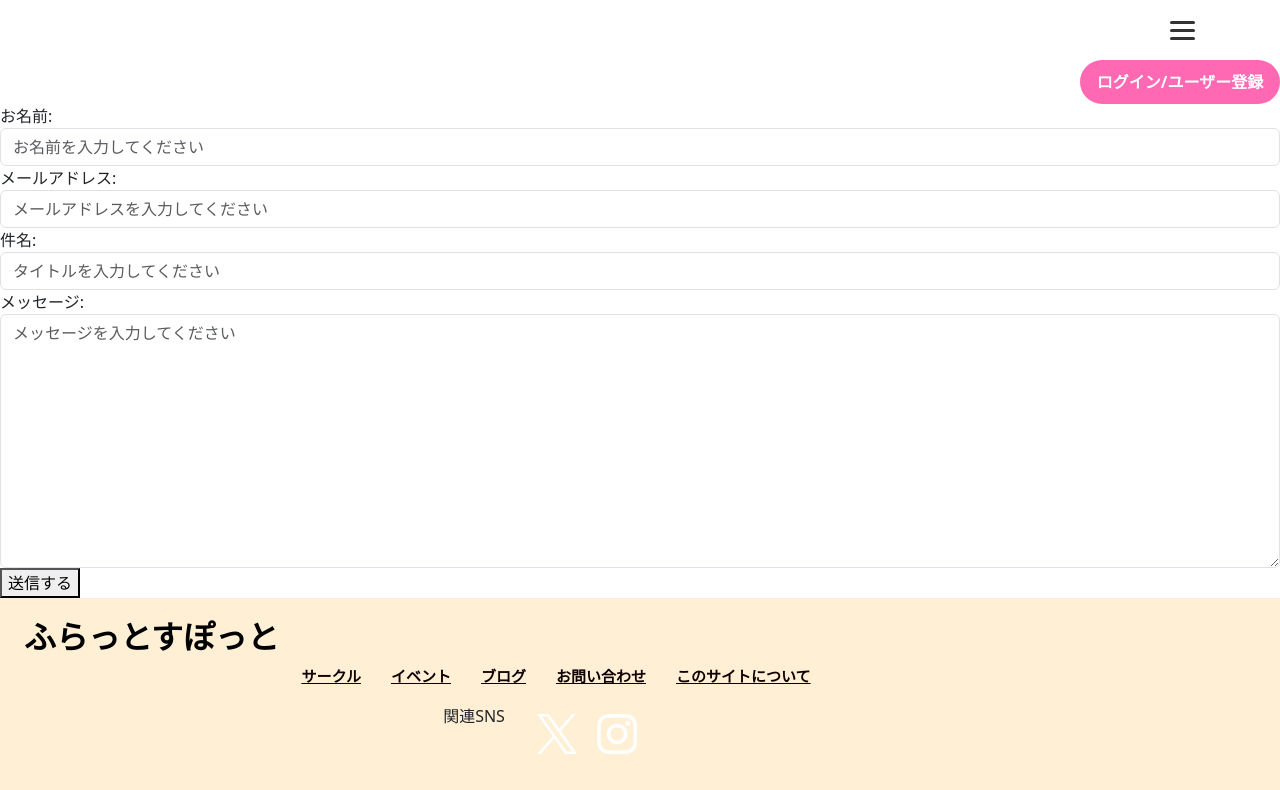
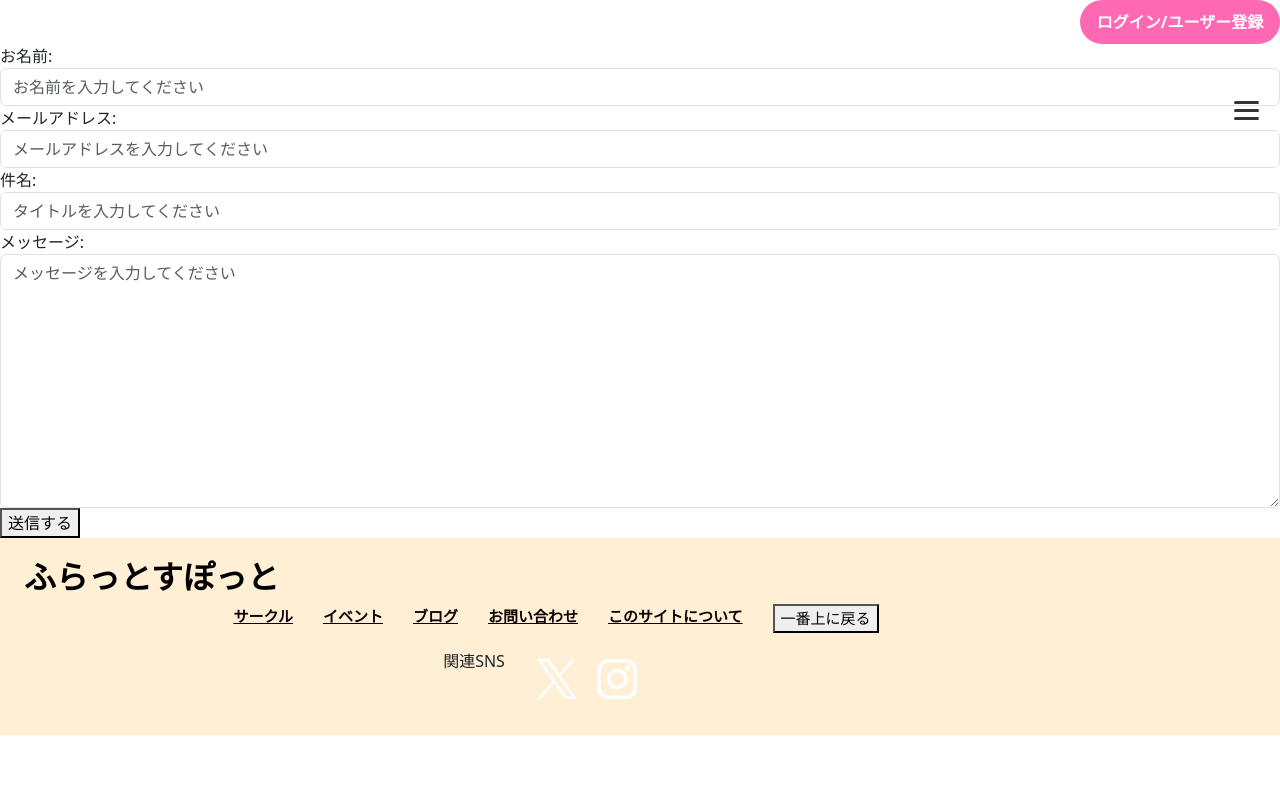
Before and after one commit to ykt0727/flatspotproject, a Django app: page /student/contact in a window 1280 px wide. Shown: the part 56-846 px from the top of the page. After the commit the page ends 791 px from the top, so only its background shows below. Run offline with Django 4.2, Linux system fonts and the light colour scheme.

Commit message:
studentベースファイル改定

```diff
--- a/studentapp/static/css/student.css
+++ b/studentapp/static/css/student.css
@@ -10,10 +10,11 @@
     width: 60px;
     justify-content: center;
     align-items: center;
-    position: relative;
+    position: fixed;
+    top: 17%;
     z-index: 100;
     cursor: pointer;
-    margin-left: 90%;
+    margin-left: 95%;
   }
 
   /* ハンバーガーメニューのアイコン */
@@ -58,26 +59,26 @@
 
   /* メニューのデザイン*/
   .nav_content {
-    width: 100%;
+    width:  35%;
     height: 100%;
     position: fixed;
     top: 0;
     left: 100%;
     z-index: 99;
-    background: #fff;
+    background: #ffc0cb;
     transition: 0s;
   }
 
   /* メニュー黒ポチを消す */
   .nav_list {
     list-style: none;
-    text-align: right;
+    text-align: left;
     margin-top: 60px;
   }
 
   /* アイコンがクリックされたらメニューを表示 */
   #drawer_input:checked ~ .nav_content {
-    left: 0;/* メニューを画面に入れる */
+    left: 65%;/* メニューを画面に入れる */
   }
 
 
--- a/studentapp/templates/student_base_anyone.html
+++ b/studentapp/templates/student_base_anyone.html
@@ -36,11 +36,11 @@
       <!-- メニュー -->
       <nav class="nav_content">
         <ul class="nav_list">
-          <li class="nav_item"><a href="{% url 'studentapp:clublist' %}">サークル</a></li>
-          <li class="nav_item"><a href="{% url 'studentapp:eventlist' %}">イベント</a></li>
-          <li class="nav_item"><a href="{% url 'studentapp:bloglist' %}">ブログ</a></li>
-          <li class="nav_item"><a href="{% url 'studentapp:contact' %}">お問い合わせ</a></li>
-          <li class="nav_item"><a href="{% url 'studentapp:about' %}">このサイトについて</a></li>
+          <li class="nav_item"><a href="{% url 'studentapp:clublist' %}" style="text-decoration:none;">サークル</a></li>
+          <li class="nav_item"><a href="{% url 'studentapp:eventlist' %}" style="text-decoration:none;">イベント</a></li>
+          <li class="nav_item"><a href="{% url 'studentapp:bloglist' %}" style="text-decoration:none;">ブログ</a></li>
+          <li class="nav_item"><a href="{% url 'studentapp:contact' %}" style="text-decoration:none;">お問い合わせ</a></li>
+          <li class="nav_item"><a href="{% url 'studentapp:about' %}" style="text-decoration:none;">このサイトについて</a></li>
         </ul>
       </nav>
     </div>
@@ -93,6 +93,7 @@
                   <li><a href="{% url 'studentapp:bloglist' %}">ブログ</a></li>
                   <li><a href="{% url 'studentapp:contact' %}">お問い合わせ</a></li>
                   <li><a href="{% url 'studentapp:about' %}">このサイトについて</a></li>
+                  <li><a href="#top"><button>一番上に戻る</button></a></li>
               </ul>
           </nav>
           <div class="footer-icon">
```
